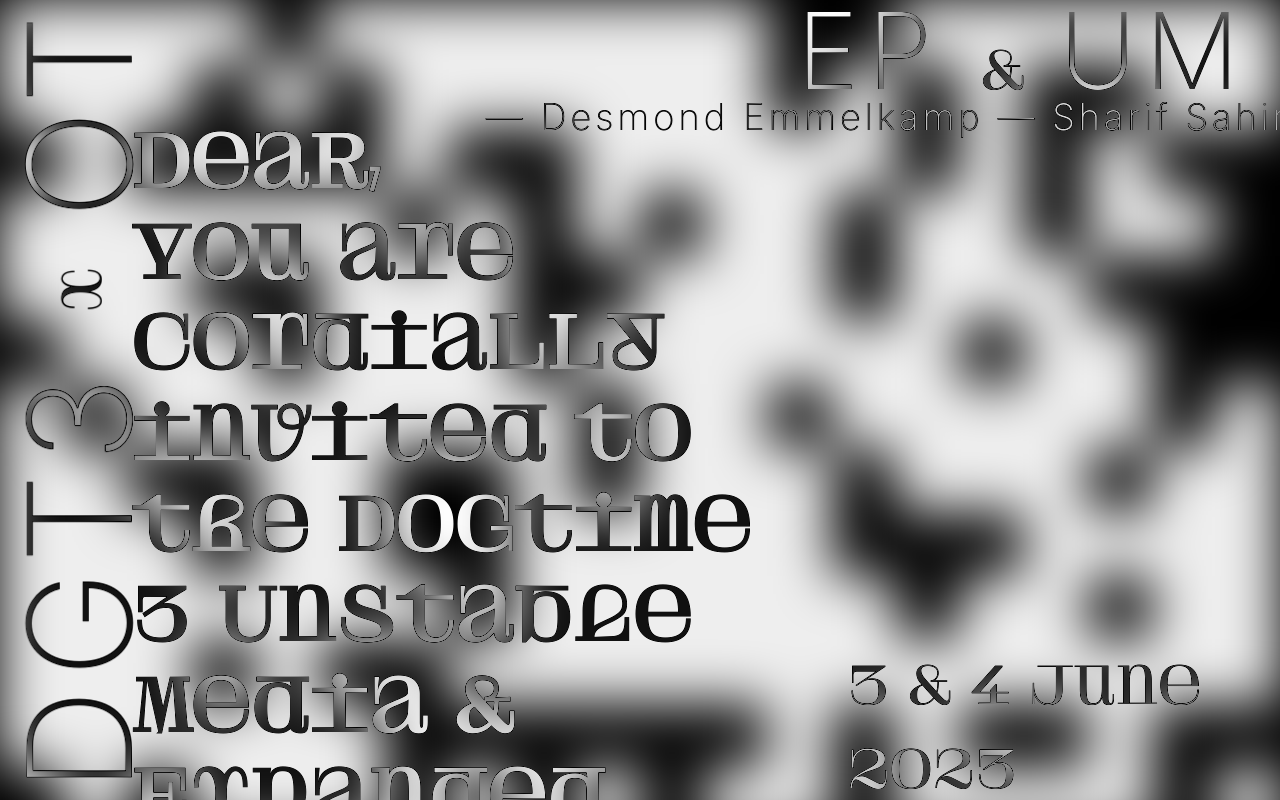
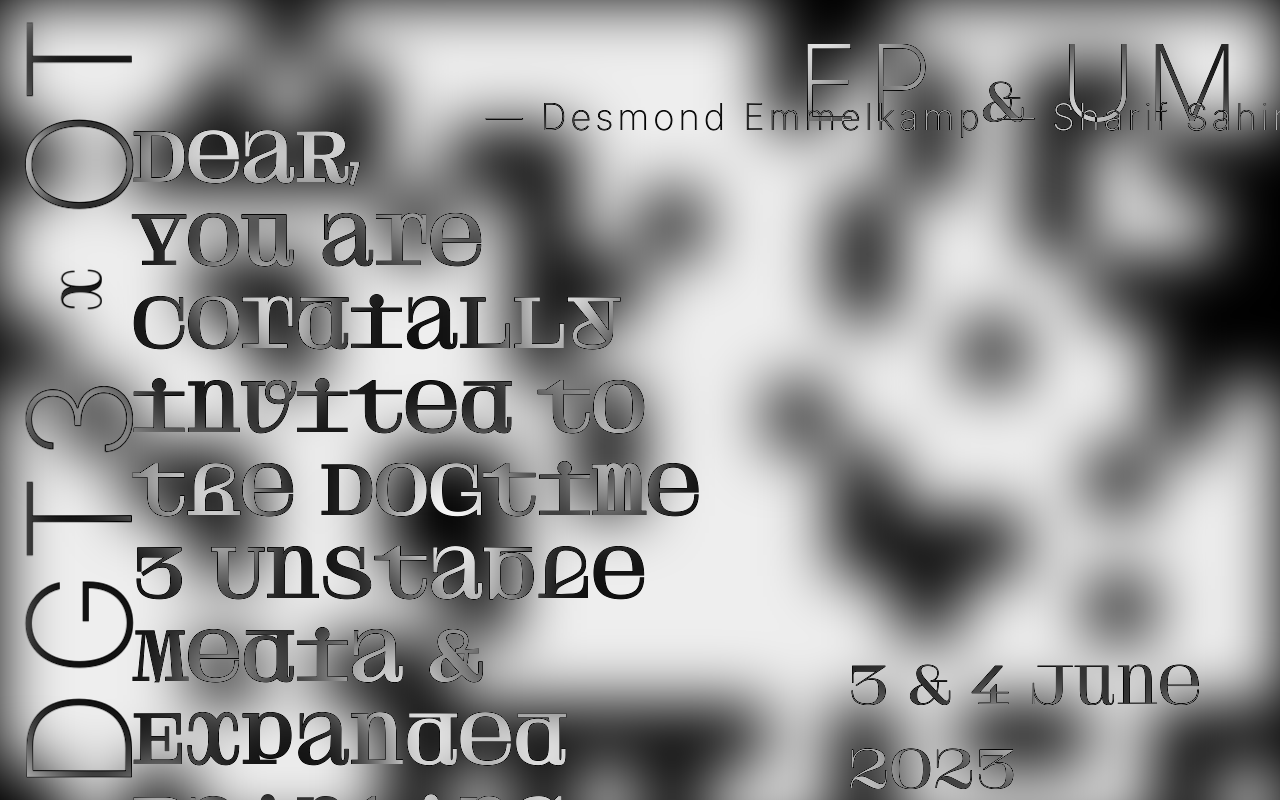
Before and after one commit to noracato/DGT3-OT301, a plain HTML site: page index.html in a window 1280 px wide. Shown: the top 800 px of the page. Drawn offline with nearby package versions, Linux system fonts and the light colour scheme.

Commit message:
Change blur to use em and test styling

```diff
--- a/main.css
+++ b/main.css
@@ -65,7 +65,7 @@ body {
 
 .text.top-right {
     right: 2rem;
-    top: -2rem;
+    top: 0;
     left: auto;
     font-weight: 200;
     letter-spacing: 0.08em;
@@ -83,6 +83,8 @@ body {
     transform-origin: bottom left;
     top: unset;
     white-space: nowrap;
+    text-align: justify;
+    width: 100vh;
 }
 
 .text.date {
@@ -97,7 +99,7 @@ body {
 
 .text.invite {
     font-family: 'font-3';
-    font-size: 4.36rem;
+    font-size: 4rem;
     width: 50vw;
     top: 11vh;
     line-height: 1.3;
@@ -159,7 +161,7 @@ body {
     flex-direction: column;
     position: fixed;
     mix-blend-mode: difference;
-    filter: blur(27px);
+    filter: blur(1.95em);
 }
 
 .row {
```
